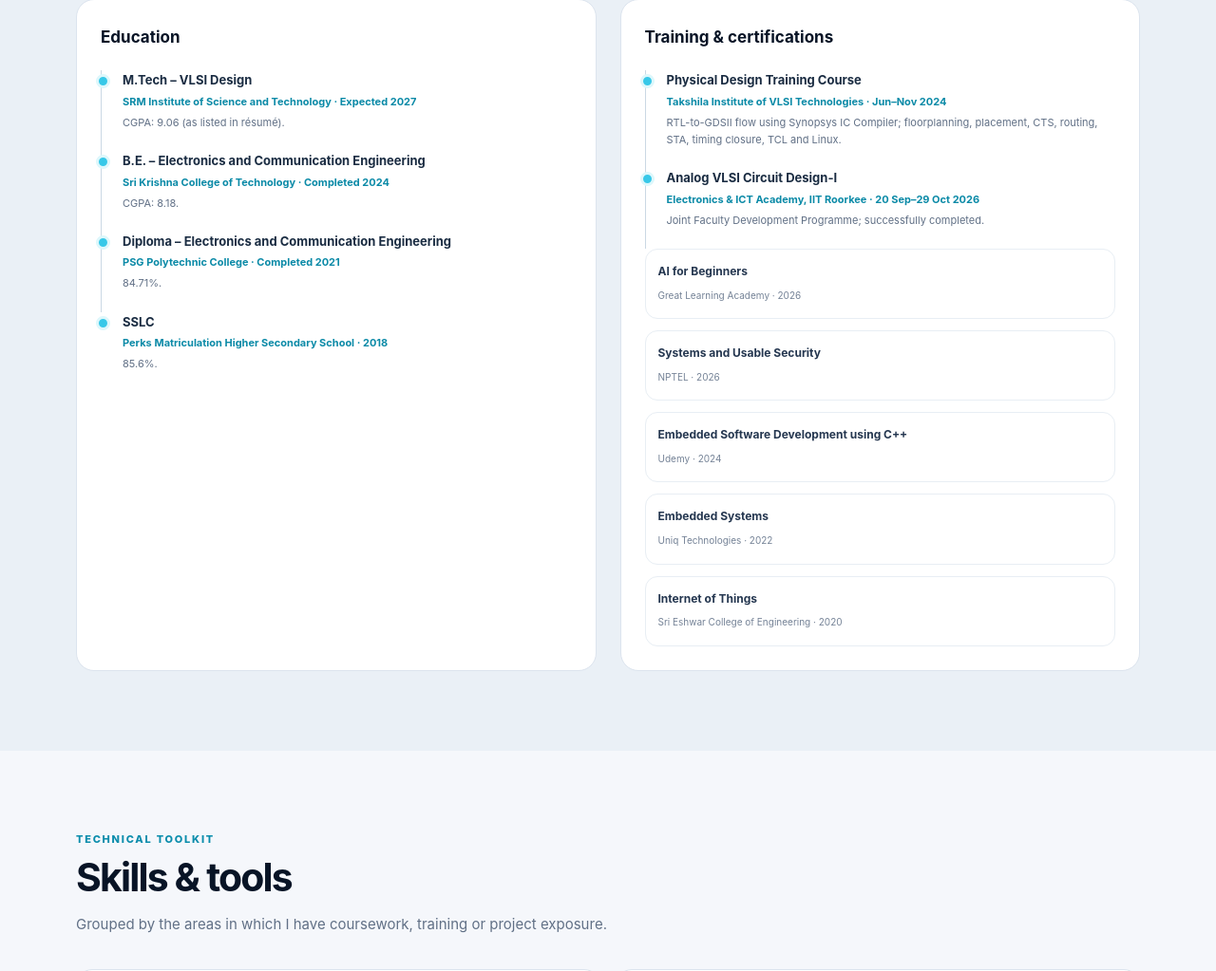
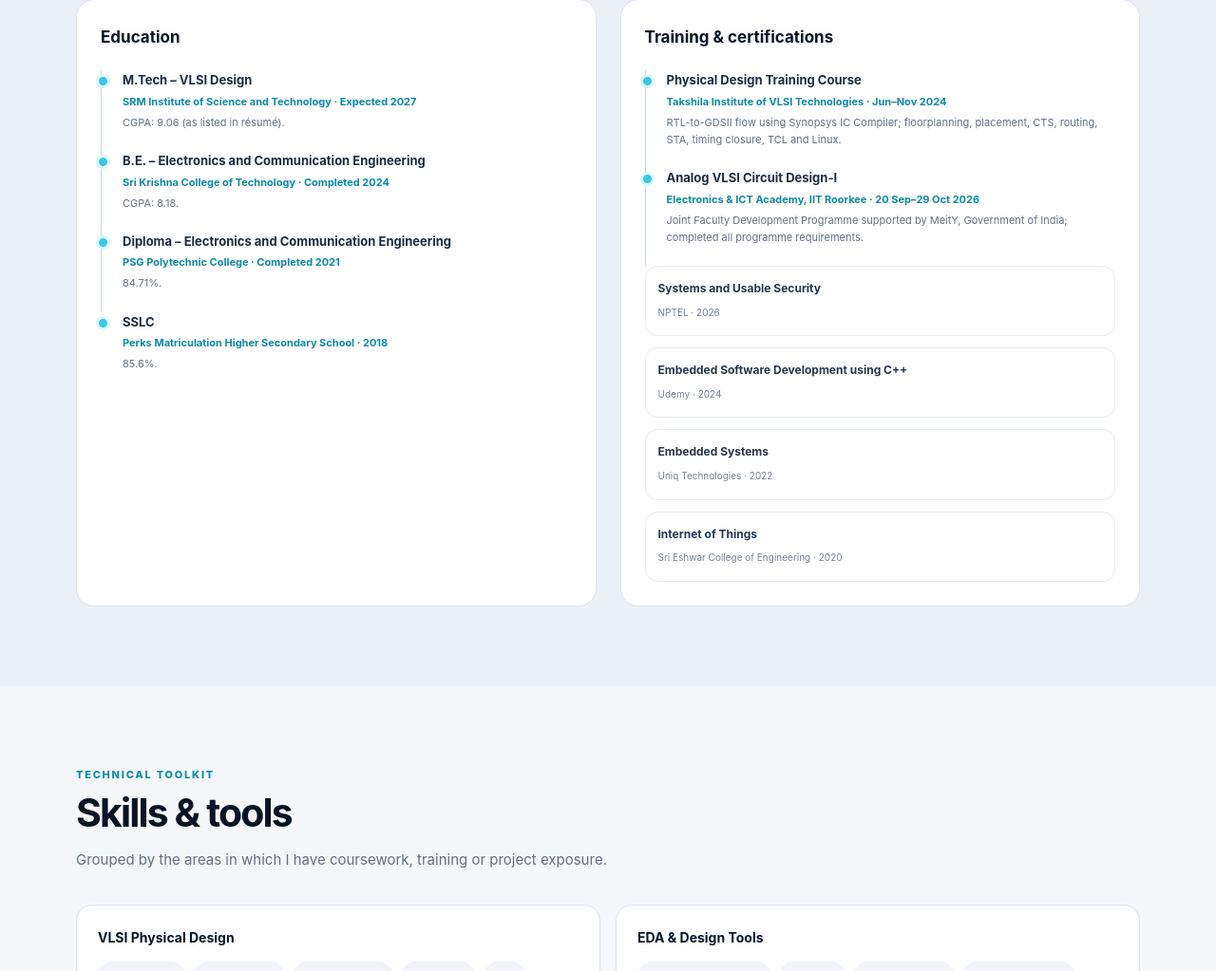
Before and after one commit to Neveythithaa/neveythithaa.github.io, a plain HTML site: page index.html in a window 1280 px wide. Shown: the part 4869-5892 px from the top of the page at 95% size. Drawn offline with Linux system fonts and the light colour scheme.

Commit message:
Add verified Analog VLSI certificate and refine public resume

```diff
--- a/index.html
+++ b/index.html
@@ -572,9 +572,8 @@ section { padding: 60px 0; }
           <div class="timeline-card">
             <h3>Training & certifications</h3>
             <div class="timeline-item"><strong>Physical Design Training Course</strong><span>Takshila Institute of VLSI Technologies · Jun–Nov 2024</span><p>RTL-to-GDSII flow using Synopsys IC Compiler; floorplanning, placement, CTS, routing, STA, timing closure, TCL and Linux.</p></div>
-            <div class="timeline-item"><strong>Analog VLSI Circuit Design-I</strong><span>Electronics & ICT Academy, IIT Roorkee · 20 Sep–29 Oct 2026</span><p>Joint Faculty Development Programme; successfully completed.</p></div>
+            <div class="timeline-item"><strong>Analog VLSI Circuit Design-I</strong><span>Electronics & ICT Academy, IIT Roorkee · 20 Sep–29 Oct 2026</span><p>Joint Faculty Development Programme supported by MeitY, Government of India; completed all programme requirements.</p></div>
             <div class="credential-list">
-              <div class="credential"><strong>AI for Beginners</strong><span>Great Learning Academy · 2026</span></div>
               <div class="credential"><strong>Systems and Usable Security</strong><span>NPTEL · 2026</span></div>
               <div class="credential"><strong>Embedded Software Development using C++</strong><span>Udemy · 2024</span></div>
               <div class="credential"><strong>Embedded Systems</strong><span>Uniq Technologies · 2022</span></div>
```
Also changed, not shown: 1 other file.
